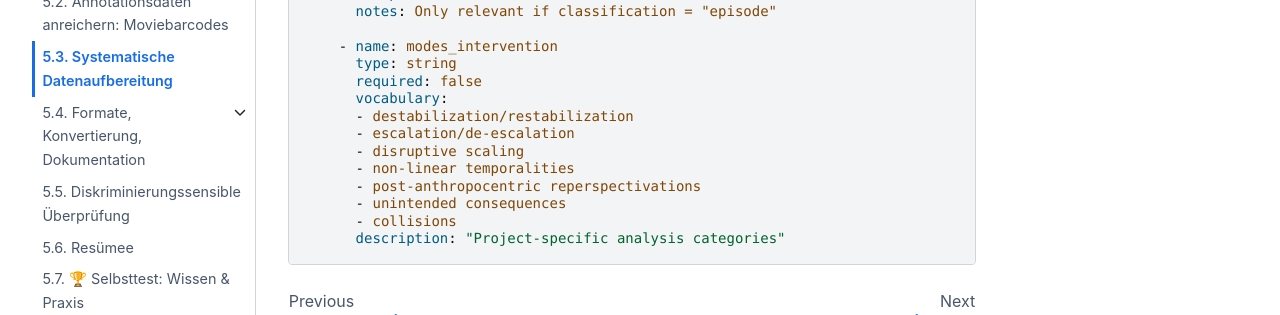
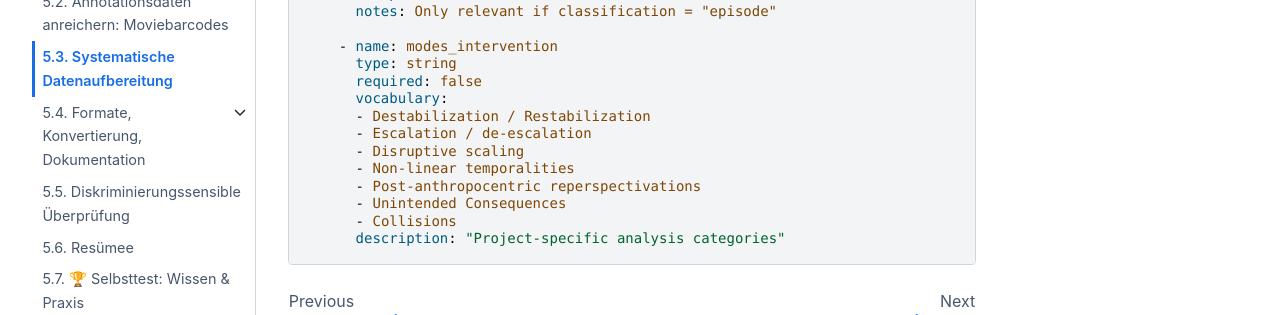
Before and after one commit to lam1aa/Bewegtes-Bild-Fallstudie-3, a Jupyter Book: the page built from 05_aufbereitung_anreicherung/systematische_aufbereitung.md, in a window 1280 px wide and 900 px high, scrolled down 12215 px. Shown: the part 383-698 px from the top of the window. Built offline with Jupyter Book 1.0.4 settings and Sphinx 7.4.7 and the Sphinx Book theme 1.1.4, drawn with Linux system fonts in a browser that asks for light colours.

````diff
--- a/05_aufbereitung_anreicherung/systematische_aufbereitung.md
+++ b/05_aufbereitung_anreicherung/systematische_aufbereitung.md
@@ -571,12 +571,12 @@ schema:
       type: string
       required: false
       vocabulary:
-      - destabilization/restabilization
-      - escalation/de-escalation
-      - disruptive scaling
-      - non-linear temporalities
-      - post-anthropocentric reperspectivations
-      - unintended consequences
-      - collisions
+      - Destabilization / Restabilization
+      - Escalation / de-escalation
+      - Disruptive scaling
+      - Non-linear temporalities
+      - Post-anthropocentric reperspectivations
+      - Unintended Consequences
+      - Collisions
       description: "Project-specific analysis categories"
 ```
--- a/assets/05_aufbereitung_anreicherung/doc_k05_corpus_metadata_schema_climate_film_c05.yml
+++ b/assets/05_aufbereitung_anreicherung/doc_k05_corpus_metadata_schema_climate_film_c05.yml
@@ -126,11 +126,11 @@ schema:
       type: string
       required: false
       vocabulary:
-      - destabilization/restabilization
-      - escalation/de-escalation
-      - disruptive scaling
-      - non-linear temporalities
-      - post-anthropocentric reperspectivations
-      - unintended consequences
-      - collisions
+      - Destabilization / Restabilization
+      - Escalation / de-escalation
+      - Disruptive scaling
+      - Non-linear temporalities
+      - Post-anthropocentric reperspectivations
+      - Unintended Consequences
+      - Collisions
       description: "Project-specific analysis categories"
````
